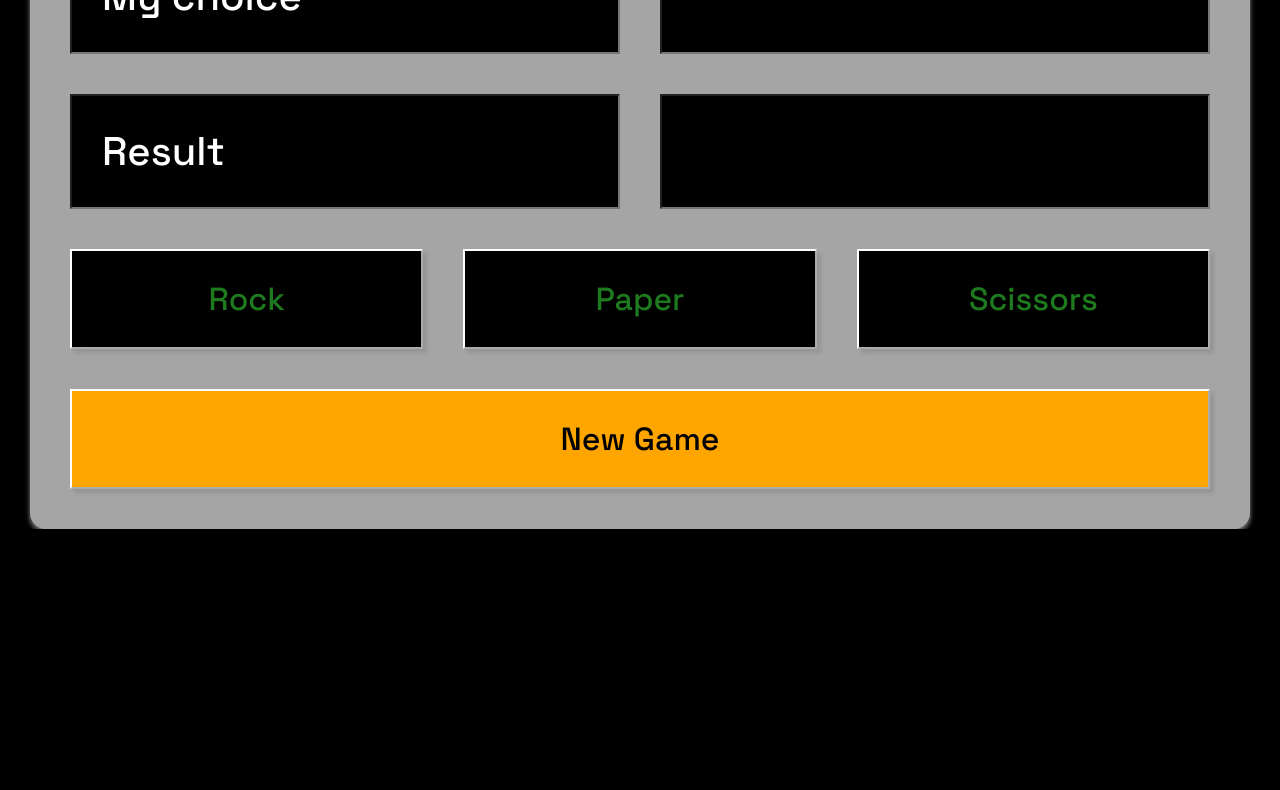
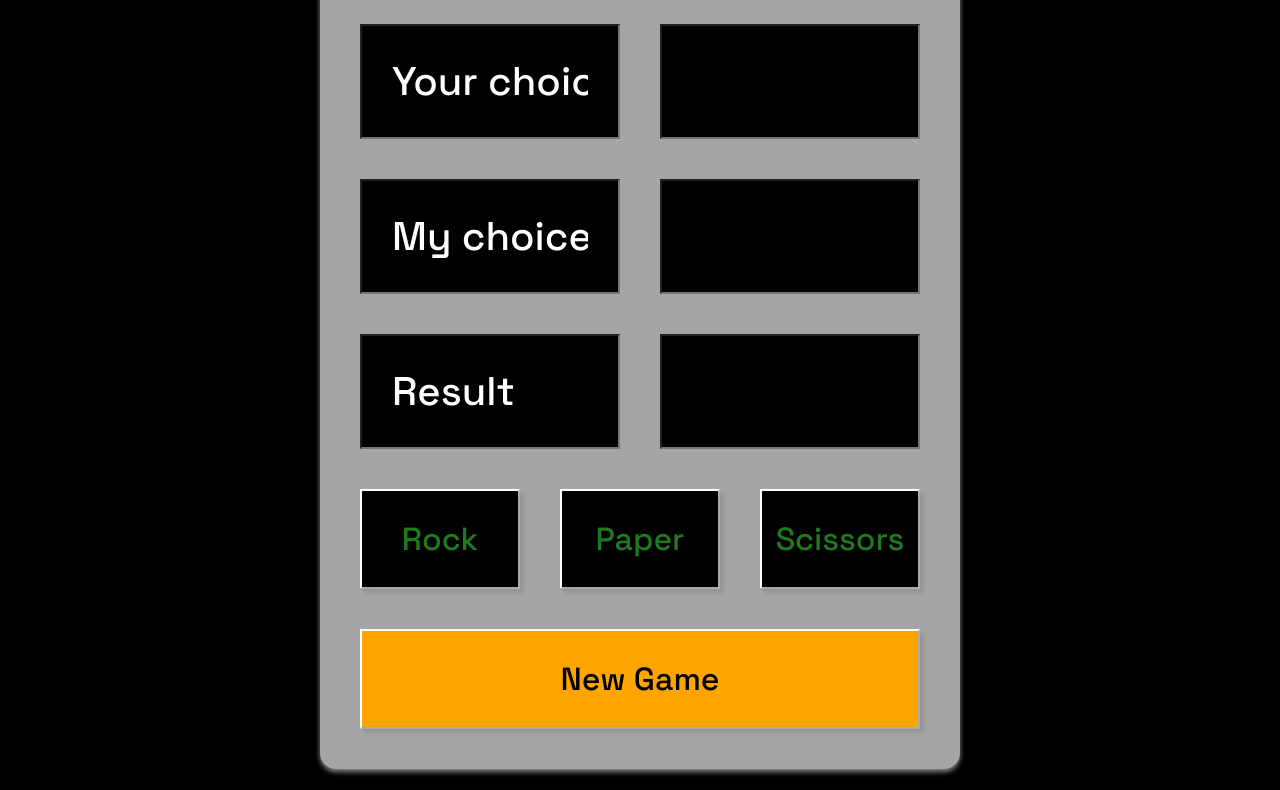
Before and after one commit to Jurindeepdb/Rock-Paper-Scissors, a plain HTML site: page index.html in a window 1280 px wide. Shown: the part 441-1231 px from the top of the page. Before the commit the page ends 970 px from the top, so only its background shows below. Drawn offline with Linux system fonts and the light colour scheme.

Commit message:
Update style.css

```diff
--- a/style.css
+++ b/style.css
@@ -12,7 +12,7 @@
 
 body{
     width: 100%;
-    height: 100vh;
+    height: 100%;
     display: flex;
     justify-content: center;
     align-items: center;
@@ -25,7 +25,7 @@ body{
     border-radius: 16px;
     background: rgb(165, 165, 165);
     box-shadow: 0px 3px 5px rgb(134, 134, 134);
-    width: 100%;
+    width: 50%;
     margin: 30px;
 }
 
```
